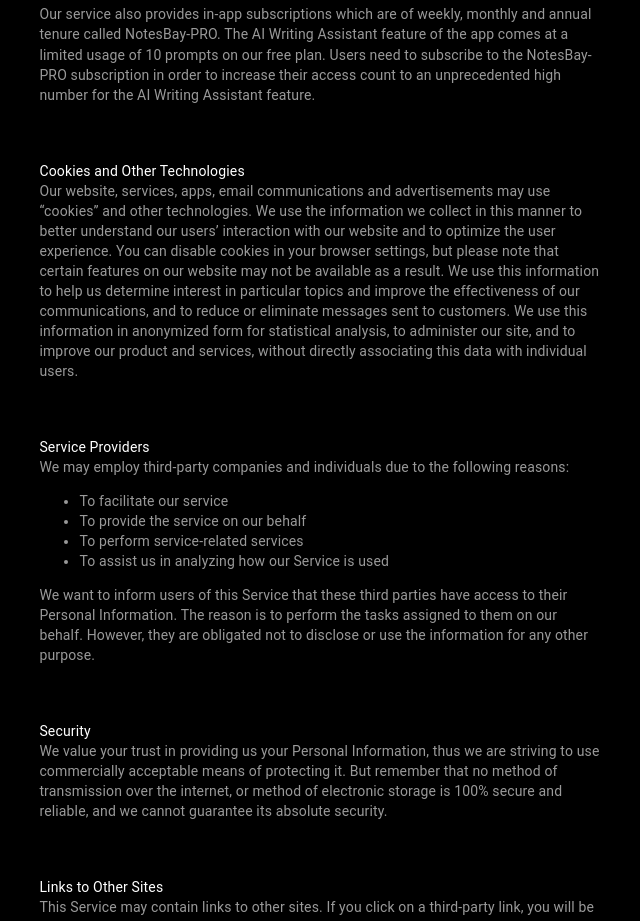
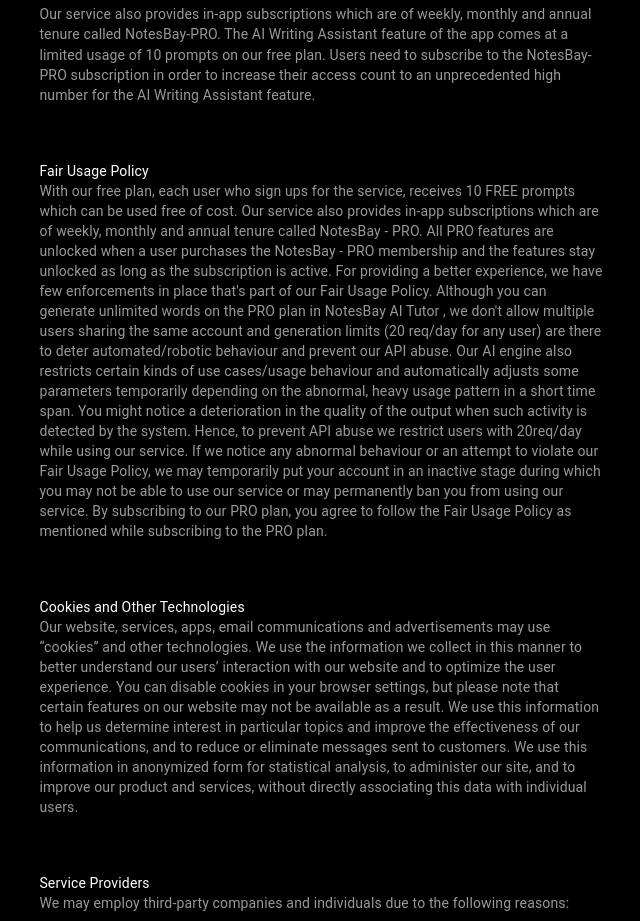
Before and after one commit to binaryshrey/NotesBay, a Gatsby site: page /privacy in a window 1280 px wide. Shown: the part 780-1701 px from the top of the page, without its empty margins (319-959 px from the left). Built offline with nearby package versions, Linux system fonts and the light colour scheme; Gatsby itself is replaced by a stand-in of ours.

Commit message:
adds FUP

```diff
--- a/src/components/PrivacyContent.jsx
+++ b/src/components/PrivacyContent.jsx
@@ -51,6 +51,17 @@ const PrivacyContent = () => {
 
 
 
+                <Typography variant="body2" component="div" sx={{marginTop:'1rem'}}>
+                    <br/><br/>Fair Usage Policy
+                </Typography>
+                <Typography variant="body2" component="div" sx={{ opacity:"0.6"}}>
+                    With our free plan, each user who sign ups for the service, receives 10 FREE prompts which can be used free of cost.
+                    Our service also provides in-app subscriptions which are of weekly, monthly and annual tenure called NotesBay - PRO. All PRO features are unlocked when a user purchases the NotesBay - PRO membership and the features stay unlocked as long as the subscription is active. For providing a better experience, we have few enforcements in place that's part of our Fair Usage Policy.
+                    Although you can generate unlimited words on the PRO plan in NotesBay AI Tutor , we don't allow multiple users sharing the same account and generation limits (20 req/day for any user) are there to deter automated/robotic behaviour and prevent our API abuse.
+                    Our AI engine also restricts certain kinds of use cases/usage behaviour and automatically adjusts some parameters temporarily depending on the abnormal, heavy usage pattern in a short time span. You might notice a deterioration in the quality of the output when such activity is detected by the system.
+                    Hence, to prevent API abuse we restrict users with 20req/day while using our service. If we notice any abnormal behaviour or an attempt to violate our Fair Usage Policy, we may temporarily put your account in an inactive stage during which you may not be able to use our service or may permanently ban you from using our service.
+                    By subscribing to our PRO plan, you agree to follow the Fair Usage Policy as mentioned while subscribing to the PRO plan.
+                </Typography>
 
 
                 <Typography variant="body2" component="div" sx={{marginTop:'1rem'}}>
```
Also changed, not shown: src/components/Terms.jsx (+12 -1 lines).
